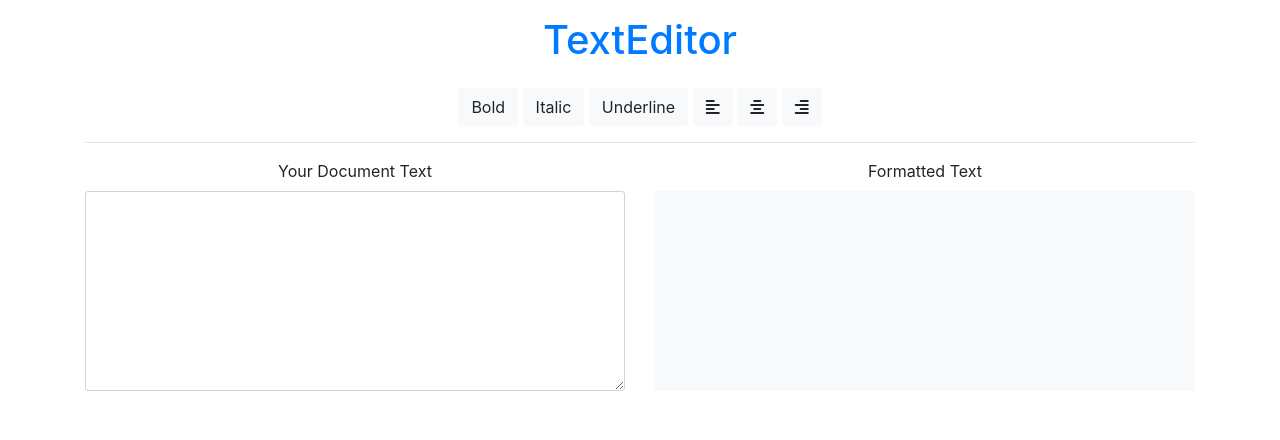
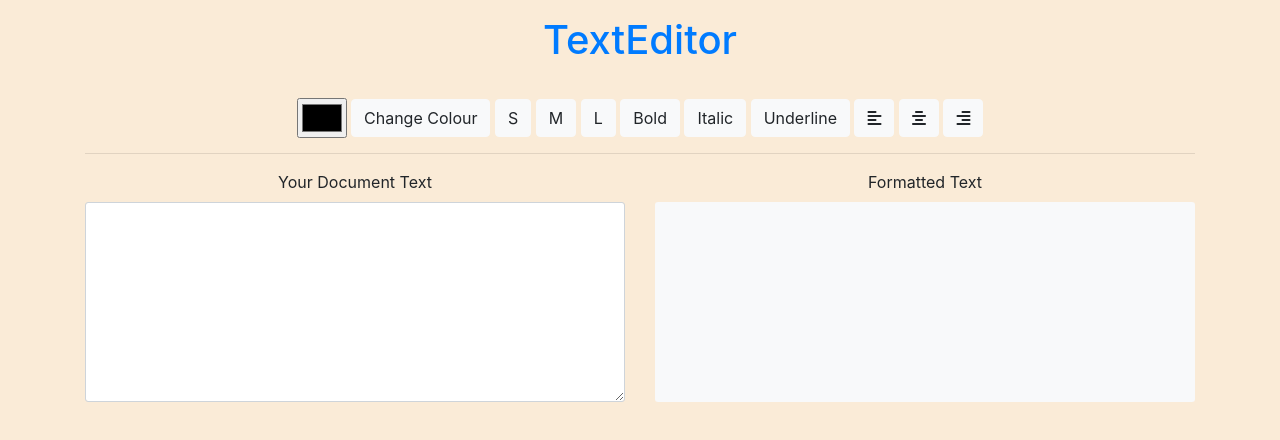
Before and after one commit to arundhishaan15/text-editor, a plain HTML site: page index.html in a window 1280 px wide. Drawn offline with nearby package versions, Linux system fonts and the light colour scheme.

Commit message:
Text Editor style and functionality changes

```diff
--- a/index.html
+++ b/index.html
@@ -14,6 +14,11 @@
         <h1 class="banner p-3 text-primary">TextEditor</h1>
         <div class="row">
           <div class="col">
+            <input name="ColorPickerId" type="color" id="ColorPickerName" />
+            <button id="colorChanger" class="btn btn-light" onclick="changeColor()">Change Colour</button>
+            <button id="small" type="button"  onclick="fontSize(this,'small')" class="size btn btn-light">S</button>
+            <button id="medium" type="button"  onclick="fontSize(this,'medium')" class="size btn btn-light">M</button>
+            <button id="large" type="button"  onclick="fontSize(this,'large')" class="size btn btn-light">L</button>
             <button id="bold" type="button"  onclick="makeBold(this)" class="btn btn-light">Bold</button>
             <button id="italic" type="button"  onclick="makeItalic(this)" class="btn btn-light">Italic</button>
             <button id="underline" type="button"  onclick="makeUnderline(this)" class="btn btn-light">Underline</button>
--- a/script.js
+++ b/script.js
@@ -4,7 +4,6 @@
  * TODO: Add an .underline class to "Formatted Text" when Underline button is clicked
  * TODO: Toggle the align style for "Formatted Text" when the appropriate button is clicked
  */
-
 
 /**
  * Update the output text as a user types in the textarea
@@ -70,3 +69,16 @@ function alignText(elem, alignType){
   }
   elem.classList.add('active');
 }
+
+function fontSize(elem, sizeOfFont) {
+  document.getElementById('text-output').style.fontSize = sizeOfFont;
+  let buttonList = document.getElementsByClassName('size');
+  for (let i=0; i < buttonList.length; i++) {
+    buttonList[i].classList.remove('active');
+  }
+  elem.classList.add('active');
+}
+
+function changeColor() {
+  document.getElementById('text-output').style.color = document.getElementById("ColorPickerName").value;
+}
--- a/style.css
+++ b/style.css
@@ -1,3 +1,7 @@
+body {
+  background-color: antiquewhite;
+}
+
 #text-output {
   min-height: 200px;
   border-radius: 3px;
@@ -9,6 +13,13 @@
 #text-input {
   min-height: 200px;
   border-radius: 3px;
+}
+
+#ColorPickerName {
+  height: 40px;
+  width: 50px;
+  position: relative;
+  top: 10px;
 }
 
 .editor .col {
@@ -27,3 +38,15 @@
 .underline {
   text-decoration: underline;
 }
+
+.small {
+  font-size: small;
+}
+
+.medium {
+  font-size: medium;
+}
+
+.large {
+  font-size: large;
+}
```
